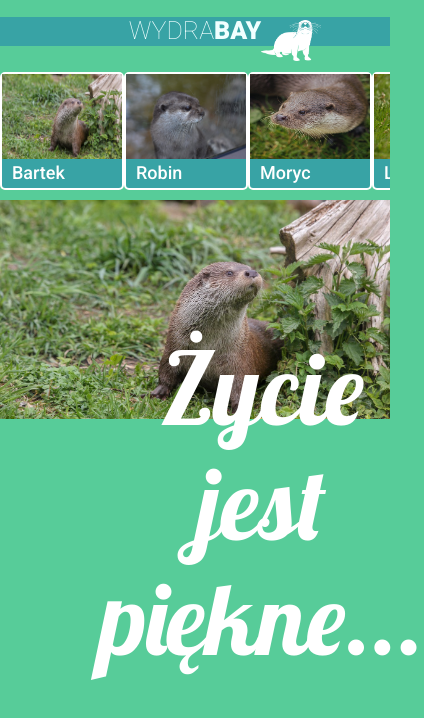
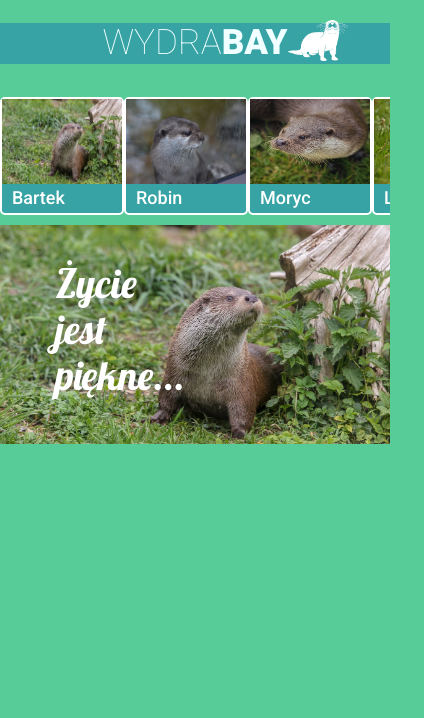
Before and after one commit to JackS86/WydraBay, a website: page index.html in a window 390 px wide. Shown: the whole page, 424 px wide, since content can reach past the window. Drawn offline with nearby package versions, Linux system fonts and the light colour scheme.

Commit message:
next steps with responsive design

```diff
--- a/style.css
+++ b/style.css
@@ -48,8 +48,6 @@ a {
 .main_title {
   flex: 0 1 auto;
   position: relative;
-
-
 }
 .main-text {
   flex: 1 1 auto;
@@ -107,12 +105,12 @@ a {
   font-family: "Lobster", cursive;
   color: white;
 }
-@media all and (min-width:320px) {
+@media (max-width: 575.98px) {
   .logo {
     background: #38a3a5;
     text-align: center;
     text-transform: uppercase;
-    font-size: 25px;
+    font-size: 35px;
     color: azure;
     font-weight: 100;
   }
@@ -126,4 +124,16 @@ a {
     width: 100%;
     height: 85px;
   }
+  .title-large-image {
+    display: flex;
+    justify-content: center;
+    align-items: center;
+    position: absolute;
+    top: 260px;
+    right:250px;
+    font-size: 4em;
+    text-align: left;
+    font-family: "Lobster", cursive;
+    color: white;
+  }
 }
```
